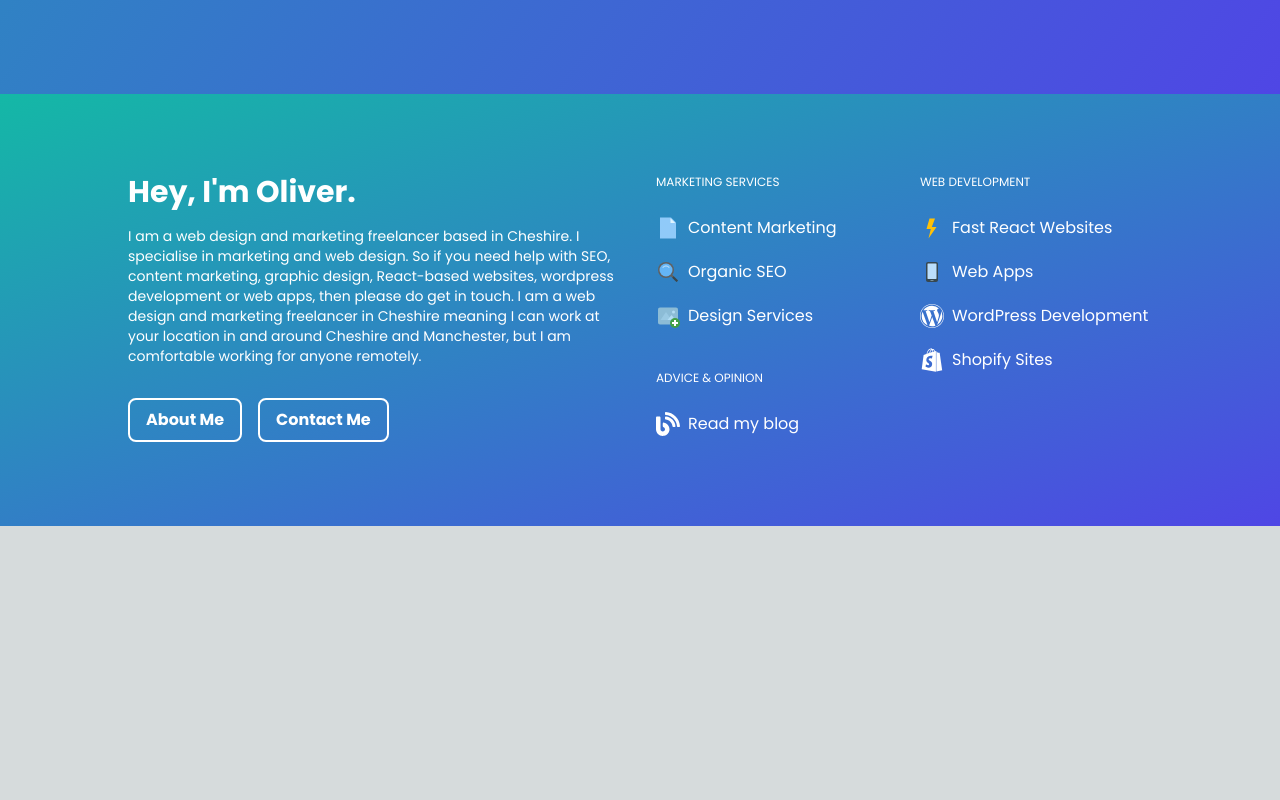
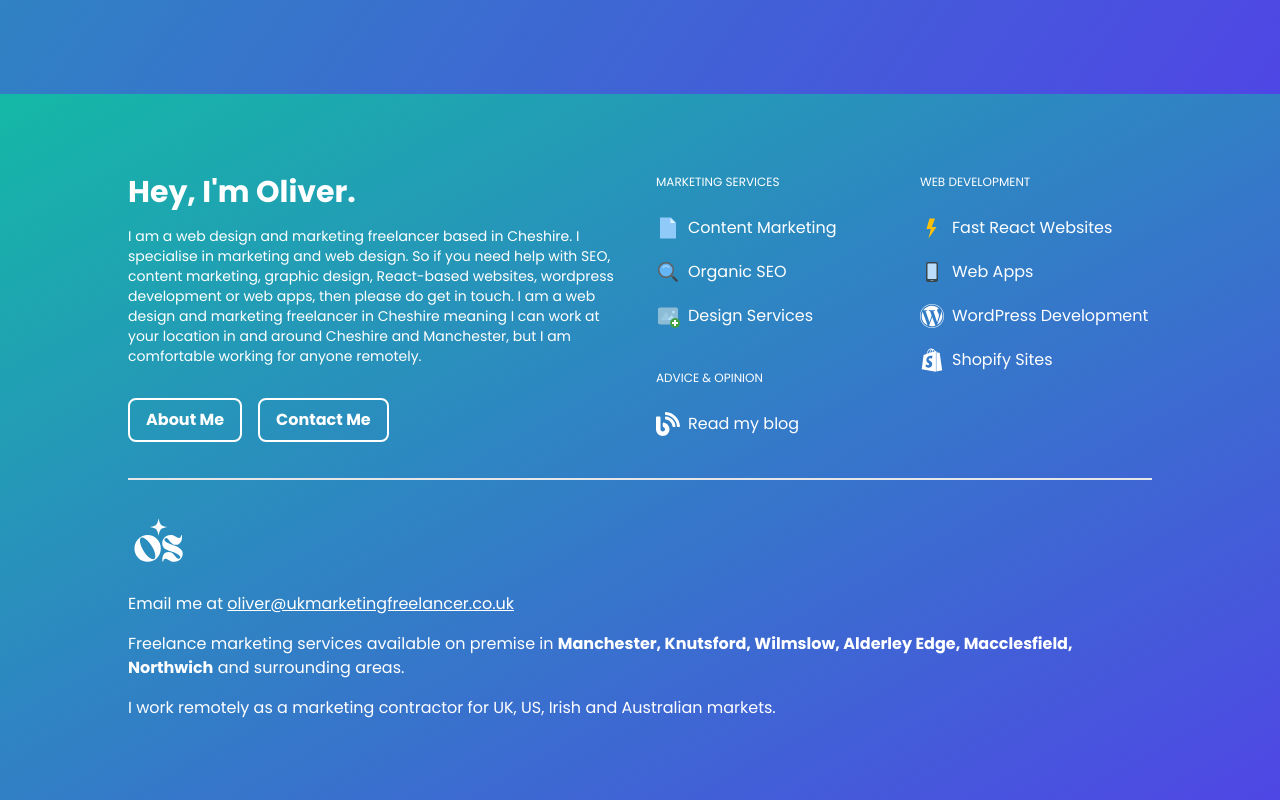
Before and after one commit to OJ423/ojsweb, a Next.js app: page /about in a window 1280 px wide. Shown: the part 2525-3325 px from the top of the page. Before the commit the page ends 3051 px from the top, so only its background shows below. Built offline with nearby package versions, Linux system fonts and the light colour scheme.

Commit message:
Add email to footer and contact change header order home page

```diff
--- a/src/app/contact/page.jsx
+++ b/src/app/contact/page.jsx
@@ -2,6 +2,7 @@ import ContactForm from "@/components/ContactForm";
 import DesktopNav from "@/components/DeskTopNav";
 import Footer from "@/components/Footer";
 import Navigation from "@/components/Navigation";
+import Link from "next/link";
 
 export const metadata = {
   title: "Find a Marketing Freelancer",
@@ -39,8 +40,7 @@ export default function Contact() {
         <DesktopNav />
         <Navigation />
         <main className={`flex flex-col mx-auto w-full items-center justify-center px-8 bg-[url("/full-bloom.webp")]`}>
-
-          <div className="flex flex-col md:flex-row gap-8 md:gap-20 mx-auto py-40 max-w-screen-lg">
+          <section className="flex flex-col md:flex-row gap-8 md:gap-20 mx-auto py-28 md:py-40 max-w-screen-lg">
             <div className="flex flex-col gap-8">
               <h1 className="text-3xl md:text-5xl font-bold text-gray-800">
                 <span className="bg-gradient-to-br from-teal-500 to-indigo-600 text-transparent bg-clip-text">
@@ -51,9 +51,10 @@ export default function Contact() {
               <p className="text-lg">
                 {`Fill out the form if you've got questions or would like to have a chat about your web or marketing needs.`}
               </p>
+              <p className="text-lg">Alternatively, email me at <Link className="text-indigo-500 hover:text-teal-500 transition-all duration-500" href="mailto:oliver@ukmarketingfreelancer.co.uk">oliver@ukmarketingfreelancer.co.uk</Link></p>
             </div>
           <ContactForm />
-          </div>
+          </section>
         </main>
         <Footer />
     </>
--- a/src/app/marketing-services/organic-seo/page.jsx
+++ b/src/app/marketing-services/organic-seo/page.jsx
@@ -8,13 +8,13 @@ import Link from "next/link";
 import DesktopNav from "@/components/DeskTopNav";
 
 export const metadata = {
-  title: "SEO Consultant Cheshire and Manchester",
+  title: "Freelance SEO Consultant Cheshire and Manchester",
   description:
-    "Organic SEO services in Cheshire, Manchester and Worldwide. Hire me as your SEO specialist.",
+    "I am a Freelance SEO SEO Consultant working with clients in Cheshire, Manchester and Worldwide. Hire me as your SEO specialist.",
   openGraph: {
-    title: "Organic SEO Consultant in Cheshire & Manchester",
+    title: "Freelance SEO Consultant in Cheshire & Manchester",
     description:
-      "Organic SEO services in Cheshire, Manchester and Worldwide. Hire me as your SEO specialist.",
+      "Freelance SEO services in Cheshire, Manchester and Worldwide. Hire me as your SEO specialist.",
     url: "https://ojsweb.co.uk/marketing-services/organic-seo",
     siteName: "ojsweb - Marketing and Web Design Excellence",
     images: [
@@ -42,7 +42,7 @@ export const metadata = {
 export default function OrganicSEO() {
   const packageDescription =
     "A three month package would enable provide you with 48 hours of my time. This includes SEO tools such as Ahrefs saving you further money on software packages.";
-  const packageTitle = "3 Month Starter Package";
+  const packageTitle = "3 Month SEO Starter Package";
   const packageFeatures = [
     "16 hours per month x 3",
     "Site Audit",
--- a/src/components/Footer.jsx
+++ b/src/components/Footer.jsx
@@ -1,5 +1,6 @@
 "use client";
 
+import Image from "next/image";
 import Link from "next/link";
 import { usePathname } from "next/navigation";
 import { BsWordpress } from "react-icons/bs";
@@ -29,13 +30,15 @@ export default function Footer() {
               content marketing
             </Link>
             ,{" "}
-            <Link href="/marketing-services/design-services">graphic design</Link>
+            <Link href="/marketing-services/design-services">
+              graphic design
+            </Link>
             , <Link href="/react-websites">React-based websites</Link>,{" "}
             <Link href="/wordpress-websites">wordpress development</Link> or{" "}
-            <Link href="/web-apps">web apps</Link>, then please do get in touch. I
-            am a web design and marketing freelancer in Cheshire meaning I can
-            work at your location in and around Cheshire and Manchester, but I am
-            comfortable working for anyone remotely.
+            <Link href="/web-apps">web apps</Link>, then please do get in touch.
+            I am a web design and marketing freelancer in Cheshire meaning I can
+            work at your location in and around Cheshire and Manchester, but I
+            am comfortable working for anyone remotely.
           </p>
           <div className="flex flex-wrap items-center gap-4 mt-4">
             <Link
@@ -81,7 +84,9 @@ export default function Footer() {
               <Link
                 href="/marketing-services/design-services"
                 className={`${
-                  pathname.includes("design-services") ? "font-bold" : "text-auto"
+                  pathname.includes("design-services")
+                    ? "font-bold"
+                    : "text-auto"
                 } flex flex-row text-center md:text-left text-xs md:text-base items-center gap-2 transition-all duration-500 hover:opacity-50`}
               >
                 <FcAddImage size={24} title="Design Services" />
@@ -98,7 +103,10 @@ export default function Footer() {
                   pathname.includes("content") ? "font-bold" : "text-auto"
                 } flex flex-row text-center md:text-left text-xs md:text-base items-center gap-2 transition-all duration-500 hover:opacity-50`}
               >
-                <FaBlog size={24} title="Link to my marketing and web design blog" />
+                <FaBlog
+                  size={24}
+                  title="Link to my marketing and web design blog"
+                />
                 Read my blog
               </Link>
             </li>
@@ -111,7 +119,9 @@ export default function Footer() {
               <Link
                 href="/react-websites"
                 className={`${
-                  pathname.includes("react-websites") ? "font-bold" : "text-auto"
+                  pathname.includes("react-websites")
+                    ? "font-bold"
+                    : "text-auto"
                 } flex flex-row text-center md:text-left text-xs md:text-base items-center gap-2 transition-all duration-500 hover:opacity-50`}
               >
                 <FcFlashOn size={24} title="React framework websites" />
@@ -153,6 +163,35 @@ export default function Footer() {
             </li>
           </ul>
         </div>
+        <div className="sm:col-span-2 lg:col-span-4 flex flex-col gap-4 pt-8 border-t-2">
+          <Link href="/">
+            <Image
+              src="/ojsweb-logo-white.svg"
+              alt="Cartoon pic of me, Oliver"
+              width={100}
+              height={100}
+              className="rounded-full w-16 h-16"
+            />
+          </Link>
+          <p>
+            Email me at{" "}
+            <Link
+              className="text-white underline hover:text-teal-200 transition-all duration-500"
+              href="mailto:oliver@ukmarketingfreelancer.co.uk"
+            >
+              oliver@ukmarketingfreelancer.co.uk
+            </Link>
+          </p>
+          <p>
+            Freelance marketing services available on premise in <strong>Manchester,
+            Knutsford, Wilmslow, Alderley Edge, Macclesfield, Northwich</strong> and
+            surrounding areas.
+          </p>
+          <p>
+            I work remotely as a marketing contractor for UK, US, Irish and
+            Australian markets.
+          </p>
+        </div>
       </footer>
     </div>
   );
```
Also changed, not shown: src/app/page.jsx (+15 -15 lines), public/ojsweb-logo-white.svg (added).
